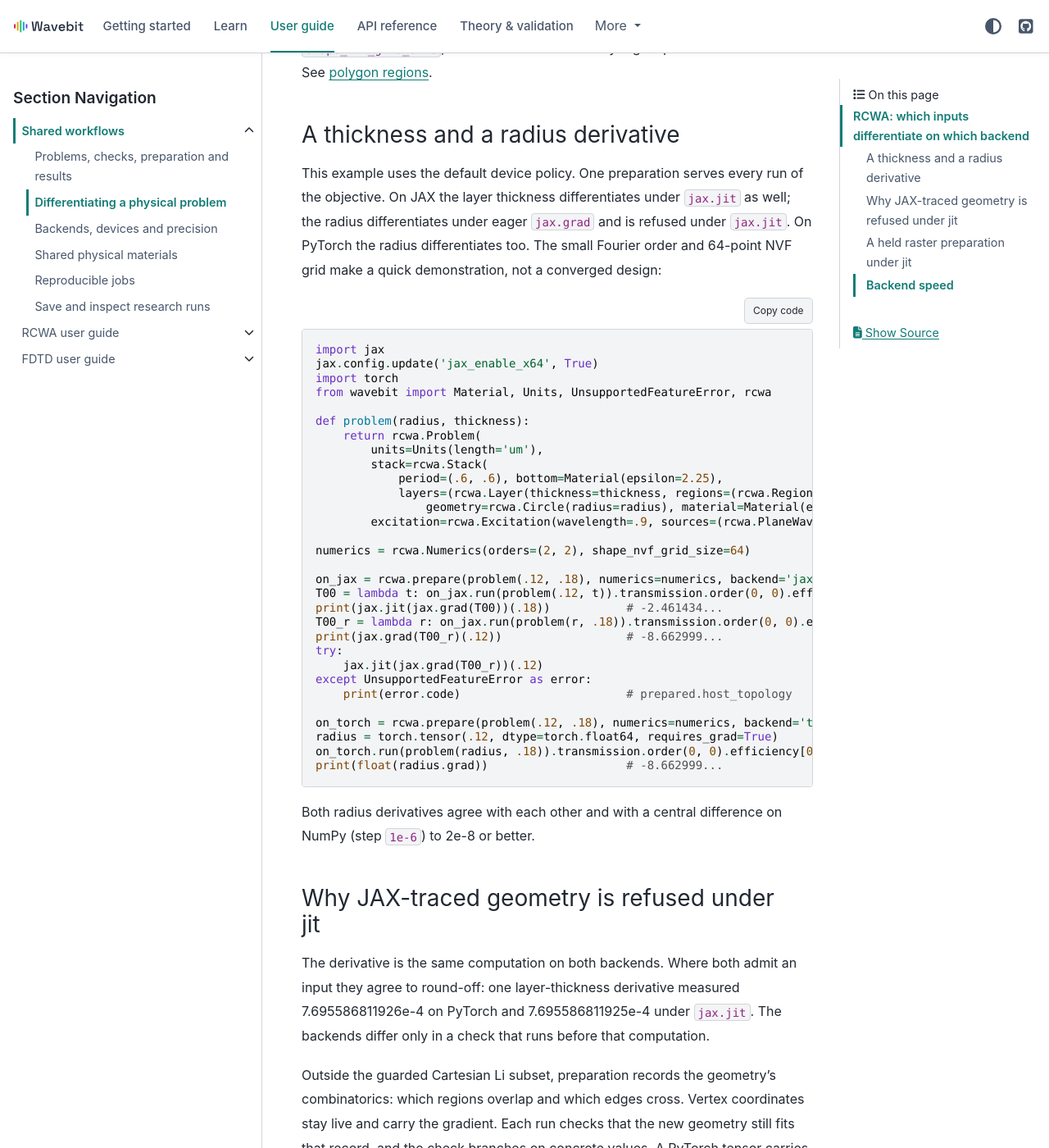
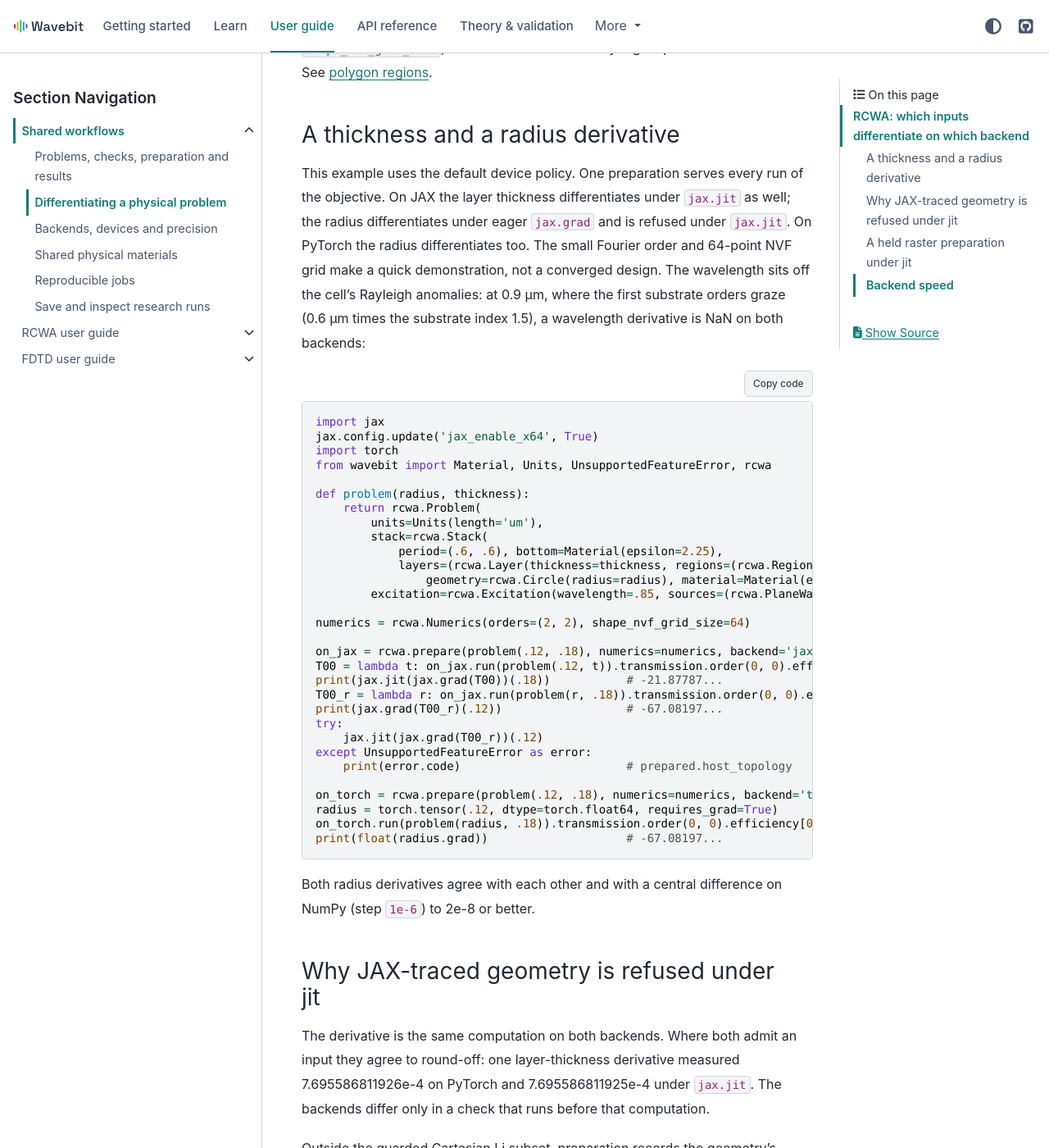
Before and after one commit to fieldalgo/wavebit, a Sphinx documentation site: the page built from docs/guide/common/autodiff.md, in a window 1280 px wide and 1400 px high, scrolled down 4479 px. Shown: the whole window at 82% size. Built offline with Sphinx 7.4.7 and the PyData theme 0.15.4, drawn with Linux system fonts in a browser that asks for light colours; pages that are not in the unit, such as notebooks, are missing from menus.

Commit message:
docs(autodiff): move the worked example off the substrate Rayleigh anomaly
At 0.9 um in a 0.6 um cell on a substrate of index 1.5 the first substrate
orders graze, and a wavelength derivative of this example is NaN on JAX and
PyTorch alike (a central difference reads 1048 across the kink). At 0.85 um the
three printed derivatives, and a wavelength derivative, are finite and match a
central difference to 2e-8 or better; the radius derivatives agree across
backends to 3e-14. The printed values are the code block's own output.

Co-Authored-By: Claude Opus 5.5 <noreply@anthropic.com>

````diff
--- a/docs/guide/common/autodiff.md
+++ b/docs/guide/common/autodiff.md
@@ -37,7 +37,7 @@ Fixed-cell Cartesian Li rectangles have an array-valued edge-order guard. Their
 
 ### A thickness and a radius derivative
 
-This example uses the default device policy. One preparation serves every run of the objective. On JAX the layer thickness differentiates under `jax.jit` as well; the radius differentiates under eager `jax.grad` and is refused under `jax.jit`. On PyTorch the radius differentiates too. The small Fourier order and 64-point NVF grid make a quick demonstration, not a converged design:
+This example uses the default device policy. One preparation serves every run of the objective. On JAX the layer thickness differentiates under `jax.jit` as well; the radius differentiates under eager `jax.grad` and is refused under `jax.jit`. On PyTorch the radius differentiates too. The small Fourier order and 64-point NVF grid make a quick demonstration, not a converged design. The wavelength sits off the cell's Rayleigh anomalies: at 0.9 µm, where the first substrate orders graze (0.6 µm times the substrate index 1.5), a wavelength derivative is NaN on both backends:
 
 ```python
 import jax
@@ -52,15 +52,15 @@ def problem(radius, thickness):
             period=(.6, .6), bottom=Material(epsilon=2.25),
             layers=(rcwa.Layer(thickness=thickness, regions=(rcwa.Region(
                 geometry=rcwa.Circle(radius=radius), material=Material(epsilon=12.25)),)),)),
-        excitation=rcwa.Excitation(wavelength=.9, sources=(rcwa.PlaneWave(),)))
+        excitation=rcwa.Excitation(wavelength=.85, sources=(rcwa.PlaneWave(),)))
 
 numerics = rcwa.Numerics(orders=(2, 2), shape_nvf_grid_size=64)
 
 on_jax = rcwa.prepare(problem(.12, .18), numerics=numerics, backend='jax')
 T00 = lambda t: on_jax.run(problem(.12, t)).transmission.order(0, 0).efficiency[0]
-print(jax.jit(jax.grad(T00))(.18))           # -2.461434...
+print(jax.jit(jax.grad(T00))(.18))           # -21.87787...
 T00_r = lambda r: on_jax.run(problem(r, .18)).transmission.order(0, 0).efficiency[0]
-print(jax.grad(T00_r)(.12))                  # -8.662999...
+print(jax.grad(T00_r)(.12))                  # -67.08197...
 try:
     jax.jit(jax.grad(T00_r))(.12)
 except UnsupportedFeatureError as error:
@@ -69,7 +69,7 @@ except UnsupportedFeatureError as error:
 on_torch = rcwa.prepare(problem(.12, .18), numerics=numerics, backend='torch')
 radius = torch.tensor(.12, dtype=torch.float64, requires_grad=True)
 on_torch.run(problem(radius, .18)).transmission.order(0, 0).efficiency[0].backward()
-print(float(radius.grad))                    # -8.662999...
+print(float(radius.grad))                    # -67.08197...
 ```
 
 Both radius derivatives agree with each other and with a central difference on NumPy (step `1e-6`) to 2e-8 or better.
````
